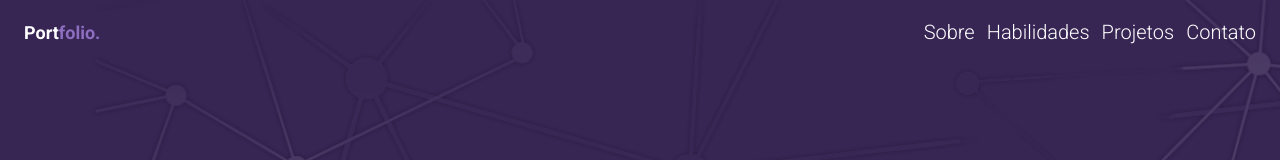
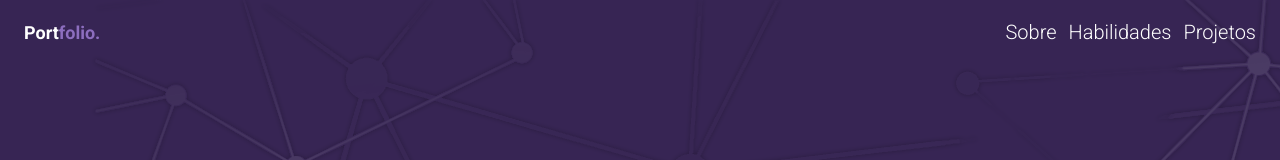
Before and after one commit to vxfontes/portfolio, a React (Create React App) app: page /1 in a window 1280 px wide. Shown: the top 160 px of the page. Built offline with nearby package versions, Linux system fonts and the light colour scheme; no server answers.

Commit message:
fix: retirando contato

```diff
--- a/src/components/appBar/index.tsx
+++ b/src/components/appBar/index.tsx
@@ -35,10 +35,10 @@ const MyAppBar = () => {
 
     const data = {
         "english": [
-            "About", "Skills", "Projects", "Contact"
+            "About", "Skills", "Projects"
         ],
         "portuguese": [
-            "Sobre", "Habilidades", "Projetos", "Contato"
+            "Sobre", "Habilidades", "Projetos"
         ]
     }
 
```
